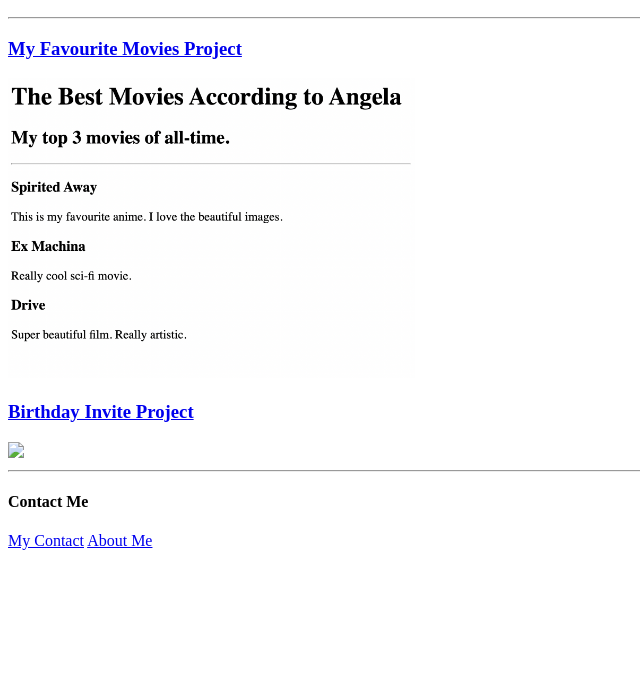
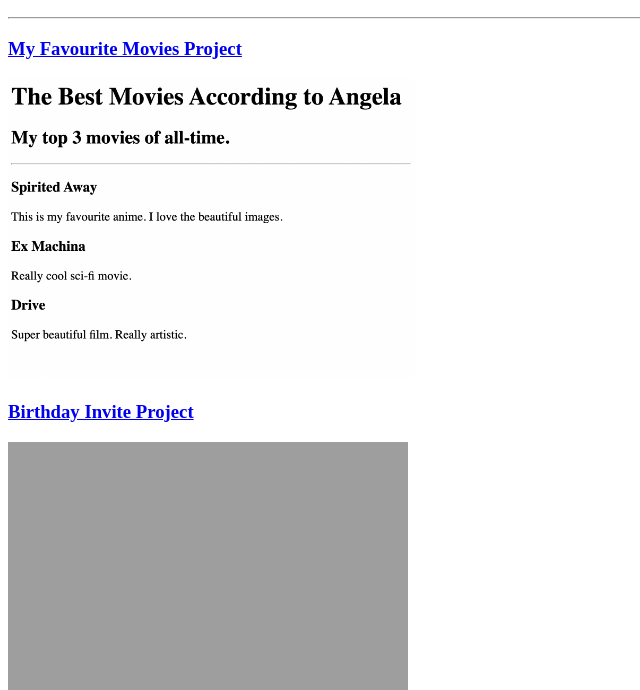
Before and after one commit to NaeemNiyas/test_portfolio, a plain HTML site: page index.html in a window 1280 px wide. Shown: the part 110-800 px from the top of the page, without its empty margins (0-640 px from the left). Drawn offline with Linux system fonts and the light colour scheme; the site is published under a folder, as on GitHub Pages, so addresses that start at the root find nothing.

Commit message:
Update index.html

```diff
--- a/index.html
+++ b/index.html
@@ -14,7 +14,7 @@
 <img height="300" src="./assets/images/movie-ranking.png">
    <h3><a  href="./public/birthday-invite.html"> Birthday Invite Project </a></h3>
 
-    <img height="300"  src="/assets/images/birthday-invite.png">
+    <img height="300"  src="./assets/images/birthday-invite.png">
     <hr>
 </body>
 <h4>Contact Me</h4>
```
